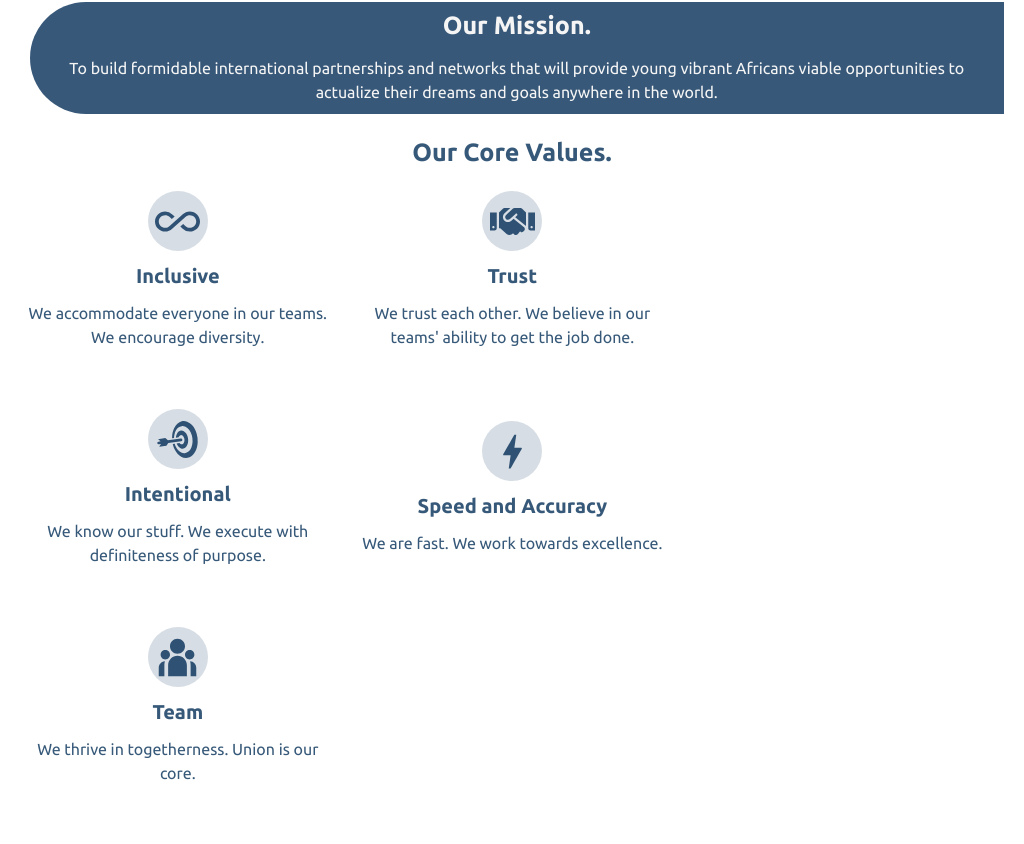
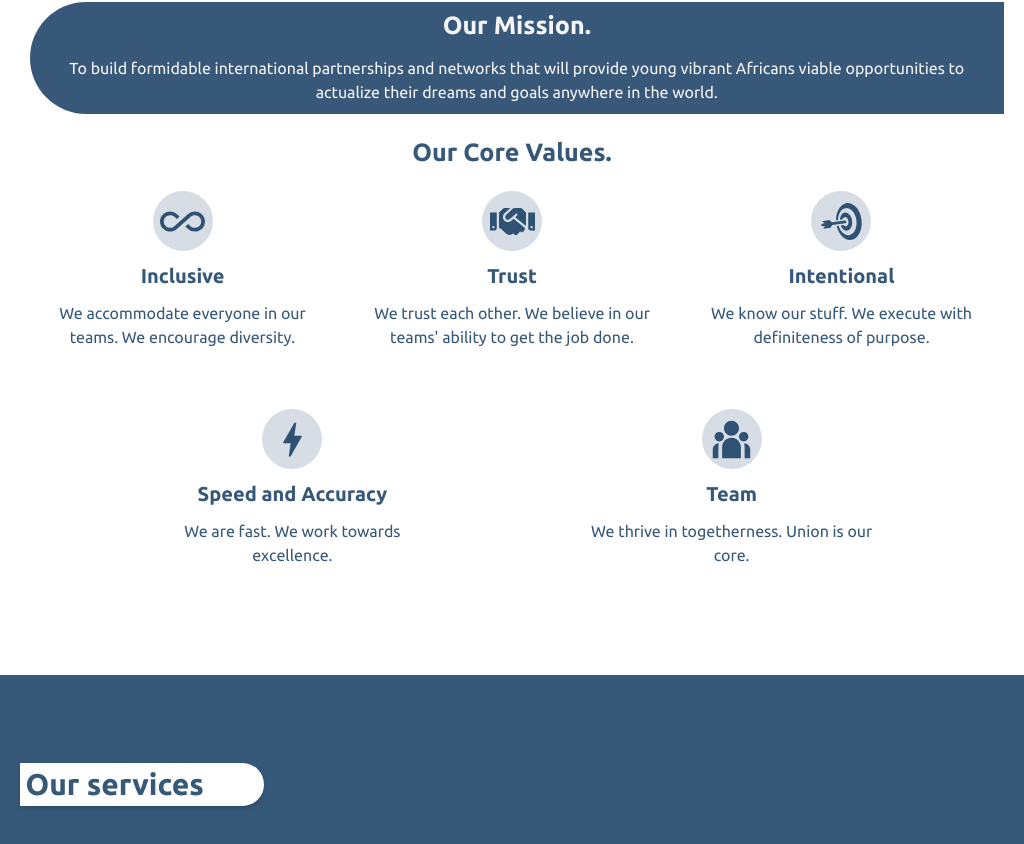
Before and after one commit to 1wes/pithone-international, a React (Vite) app: page / in a window 1024 px wide. Shown: the part 1755-2599 px from the top of the page. Built offline with nearby package versions, Linux system fonts and the light colour scheme.

Commit message:
style(about): format core values in mobile and tablet

```diff
--- a/src/components/about.css
+++ b/src/components/about.css
@@ -152,7 +152,6 @@
     justify-content: center;
     flex-direction: column;
     gap: 10px;
-    /* background-color: red; */
     padding: 20px 0;
 }
 
@@ -238,6 +237,10 @@
     .mission > .statement{
         margin-left: 0%;
     }
+
+    .value{
+        width: 47%;
+    }
 }
 
 /* XS mobile */
@@ -279,6 +282,14 @@
         width: 100%;
         text-align: center;
     }
+
+    .values-list{
+        justify-content: space-evenly;
+    }
+
+    .value{
+        width: 30%;
+    }
 }
 
 @media only screen and (min-width:1280px) and (max-width:1440px){
```
